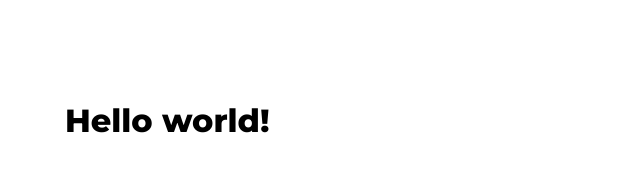
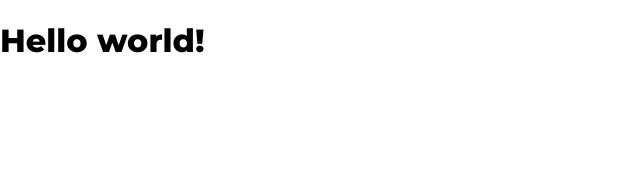
Before and after one commit to chmielulu/alek-gatsby, a Gatsby site: page / in a window 1280 px wide. Shown: the whole page, without its empty margins (0-640 px from the left). Built offline with nearby package versions, Linux system fonts and the light colour scheme; Gatsby itself is replaced by a stand-in of ours.

Commit message:
edit global styles

```diff
--- a/src/assets/styles/globalStyles.js
+++ b/src/assets/styles/globalStyles.js
@@ -3,7 +3,6 @@ import { createGlobalStyle } from 'styled-components';
 const GlobalStyle = createGlobalStyle`
   body {
     margin: 0;
-    padding: 80px 65px 0;
     font-family: 'Montserrat';
   }
 
```
